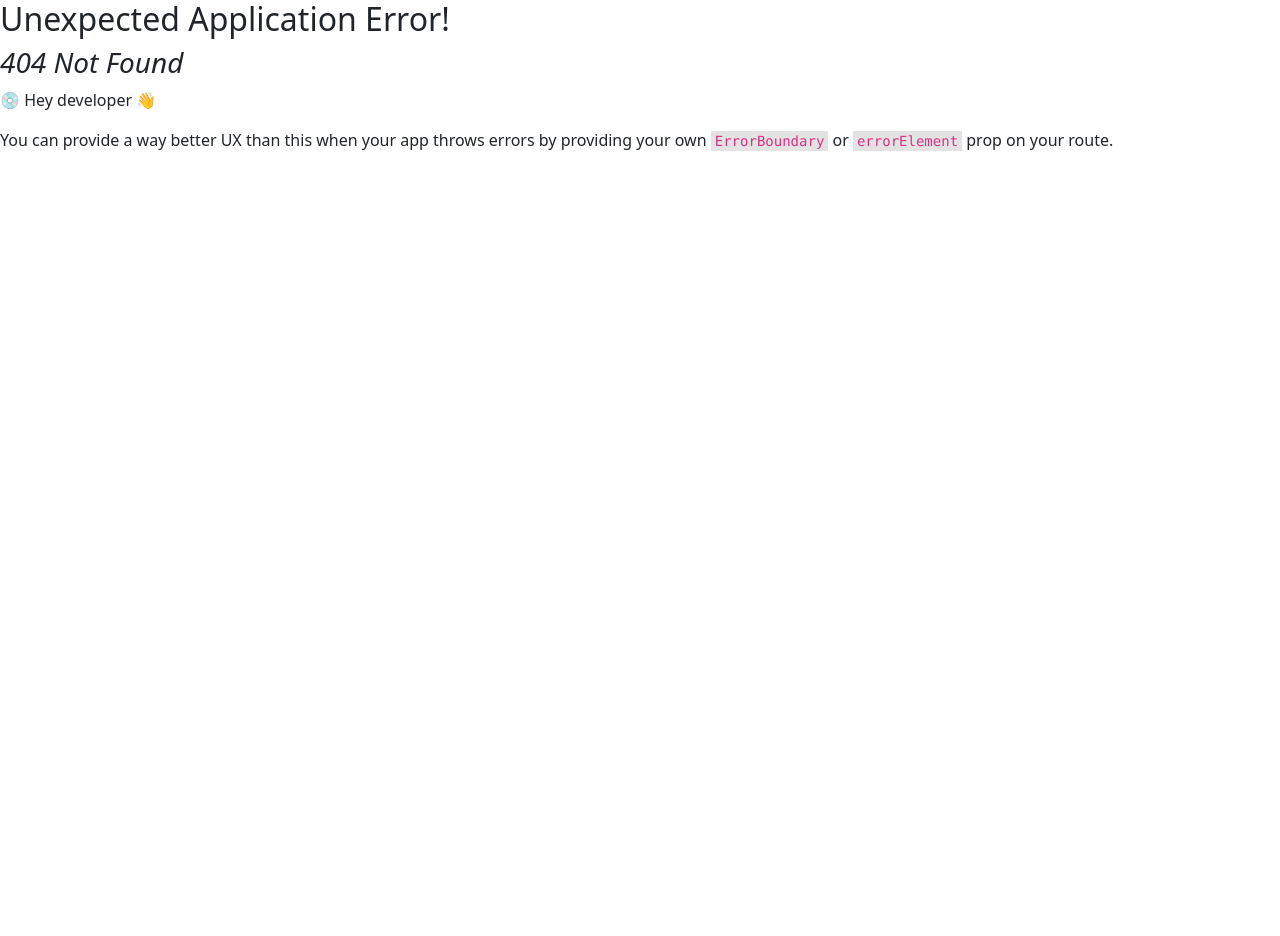
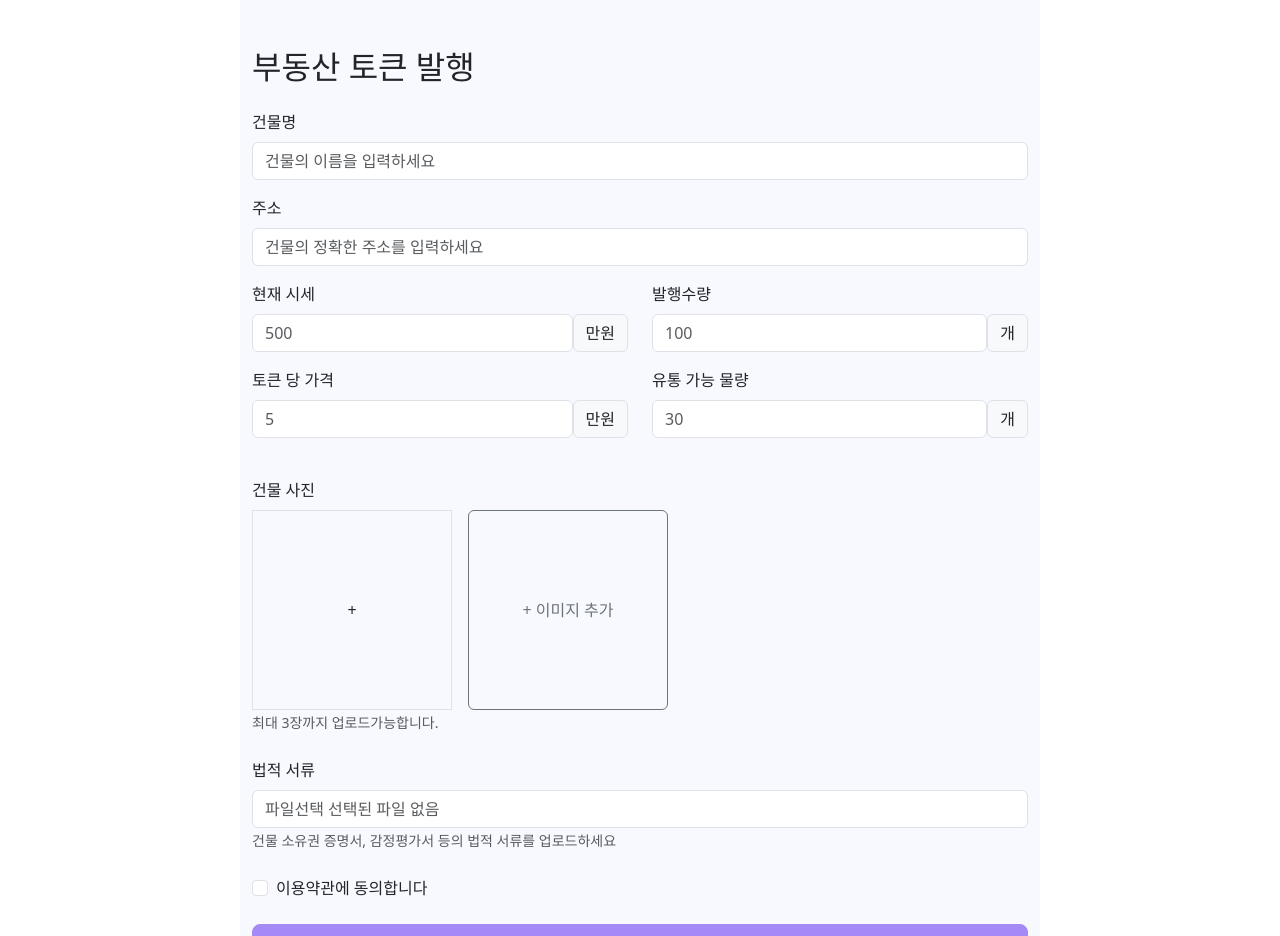
Before and after one commit to Pda5th-SolZipMoa/front, a React (Vite) app: page /property_create in a window 1280 px wide. Before the commit this address had no page. Shown: the top 936 px of the page. Before the commit the page ends 800 px from the top, so only its background shows below. Built offline with nearby package versions, Linux system fonts and the light colour scheme.

Commit message:
feat: 부동산 토큰 발행 페이지 초기 생성 #10

```diff
--- /dev/null
+++ b/src/pages/property_create/FormContents.jsx
@@ -0,0 +1,116 @@
+import React, { useState, useEffect } from 'react';
+import { Row, Col } from 'react-bootstrap';
+import { PropertyInput } from './FormInput';
+
+export const PropertyContents = ({ formData, setFormData }) => {
+  const [isAddressOpen, setIsAddressOpen] = useState(false);
+
+  // 스크립트 로드 함수
+  const loadKakaoScript = () => {
+    if (!document.getElementById('kakao-postcode-script')) {
+      const script = document.createElement('script');
+      script.id = 'kakao-postcode-script';
+      script.src = 'https://t1.daumcdn.net/mapjsapi/bundle/postcode/prod/postcode.v2.js';
+      script.async = true;
+      document.body.appendChild(script);
+    }
+  };
+
+  // 컴포넌트 마운트 시 스크립트 로드
+  useEffect(() => {
+    loadKakaoScript();
+  }, []);
+
+  const handleAddressClick = () => {
+    if (!window.daum || !window.daum.Postcode) {
+      console.error('Kakao API script is not loaded');
+      return;
+    }
+    setIsAddressOpen(true);
+    new window.daum.Postcode({
+      oncomplete: function (data) {
+        // 주소 데이터를 가져오면 formData 업데이트
+        setFormData({ ...formData, address: data.address });
+        setIsAddressOpen(false);
+      },
+      onclose: function () {
+        setIsAddressOpen(false); // 모달 닫기 시 상태 업데이트
+      },
+    }).open();
+  };
+
+  return (
+    <div className="mb-4">
+      <PropertyInput
+        label="건물명"
+        placeholder="건물의 이름을 입력하세요"
+        value={formData.buildingName}
+        onChange={(e) =>
+          setFormData({ ...formData, buildingName: e.target.value })
+        }
+      />
+
+      <PropertyInput
+        label="주소"
+        placeholder="건물의 정확한 주소를 입력하세요"
+        value={formData.address}
+        onClick={handleAddressClick} // 클릭 시 API 호출
+        readOnly // 텍스트 필드 직접 입력 방지
+      />
+
+      <Row>
+        <Col>
+          <PropertyInput
+            label="현재 시세"
+            type="number"
+            placeholder="500"
+            value={formData.currentPrice}
+            onChange={(e) =>
+              setFormData({ ...formData, currentPrice: e.target.value })
+            }
+            suffix="만원"
+          />
+        </Col>
+        <Col>
+          <PropertyInput
+            label="발행수량"
+            type="number"
+            placeholder="100"
+            value={formData.totalSupply}
+            onChange={(e) =>
+              setFormData({ ...formData, totalSupply: e.target.value })
+            }
+            suffix="개"
+          />
+        </Col>
+      </Row>
+
+      <Row>
+        <Col>
+          <PropertyInput
+            label="토큰 당 가격"
+            type="number"
+            placeholder="5"
+            value={formData.tokenPrice}
+            onChange={(e) =>
+              setFormData({ ...formData, tokenPrice: e.target.value })
+            }
+            suffix="만원"
+          />
+        </Col>
+        <Col>
+          <PropertyInput
+            label="유통 가능 물량"
+            type="number"
+            placeholder="30"
+            value={formData.availableTokens}
+            onChange={(e) =>
+              setFormData({ ...formData, availableTokens: e.target.value })
+            }
+            suffix="개"
+          />
+        </Col>
+      </Row>
+    </div>
+  );
+};
--- /dev/null
+++ b/src/pages/property_create/FormDocs.jsx
@@ -0,0 +1,20 @@
+import React from 'react';
+import { Form } from 'react-bootstrap';
+
+export const PropertyDocs = ({ formData, setFormData }) => {
+  return (
+    <Form.Group className="mb-4">
+      <Form.Label>법적 서류</Form.Label>
+      <Form.Control
+        type="text"
+        placeholder="파일선택 선택된 파일 없음"
+        readOnly
+        value={formData.legalDocs}
+        onChange={(e) => setFormData({...formData, legalDocs: e.target.value})}
+      />
+      <Form.Text className="text-muted">
+        건물 소유권 증명서, 감정평가서 등의 법적 서류를 업로드하세요
+      </Form.Text>
+    </Form.Group>
+  );
+};
--- /dev/null
+++ b/src/pages/property_create/FormIndex.jsx
@@ -0,0 +1,66 @@
+import React, { useState } from 'react';
+import { Container, Form, Button } from 'react-bootstrap';
+import { PropertyContents } from './FormContents';
+import { PropertyPhoto } from './FormPhoto';
+import { PropertyDocs } from './FormDocs';
+import 'bootstrap/dist/css/bootstrap.min.css';
+
+const PropertyCreate = () => {
+  const [images, setImages] = useState([null]);
+  const [formData, setFormData] = useState({
+    buildingName: '',
+    address: '',
+    currentPrice: '',
+    totalSupply: '',
+    tokenPrice: '',
+    availableTokens: '',
+    legalDocs: '',
+    legalNotice: false,
+  });
+
+  const handleSubmit = (e) => {
+    e.preventDefault();
+    console.log('Form submitted:', formData);
+    console.log('Images:', images);
+  };
+
+  return (
+    <Container
+      className="py-5"
+      style={{ maxWidth: '800px', backgroundColor: '#f8f9ff' }}
+    >
+      <h2 className="mb-4">부동산 토큰 발행</h2>
+
+      <Form onSubmit={handleSubmit}>
+        <PropertyContents formData={formData} setFormData={setFormData} />
+        <PropertyPhoto images={images} setImages={setImages} />
+        <PropertyDocs formData={formData} setFormData={setFormData} />
+
+        <Form.Group className="mb-4">
+          <Form.Check
+            type="checkbox"
+            label="이용약관에 동의합니다"
+            checked={formData.legalNotice}
+            onChange={(e) =>
+              setFormData({ ...formData, legalNotice: e.target.checked })
+            }
+          />
+        </Form.Group>
+
+        <div className="d-grid">
+          <Button
+            variant="primary"
+            type="submit"
+            size="lg"
+            disabled={!formData.legalNotice}
+            style={{ backgroundColor: '#7950f2', borderColor: '#7950f2' }}
+          >
+            토큰 발행 신청하기
+          </Button>
+        </div>
+      </Form>
+    </Container>
+  );
+};
+
+export default PropertyCreate;
--- /dev/null
+++ b/src/pages/property_create/FormInput.jsx
@@ -0,0 +1,30 @@
+import React from 'react';
+import { Form } from 'react-bootstrap';
+
+export const PropertyInput = ({
+  label,
+  placeholder,
+  value,
+  onChange,
+  onClick,
+  type = 'text',
+  suffix,
+  readOnly,
+}) => {
+  return (
+    <Form.Group className="mb-3">
+      <Form.Label>{label}</Form.Label>
+      <div className="d-flex">
+        <Form.Control
+          type={type}
+          placeholder={placeholder}
+          value={value}
+          onChange={onChange}
+          onClick={onClick} // 클릭 이벤트 전달
+          readOnly={readOnly} // 읽기 전용 여부
+        />
+        {suffix && <span className="input-group-text">{suffix}</span>}
+      </div>
+    </Form.Group>
+  );
+};
--- /dev/null
+++ b/src/pages/property_create/FormPhoto.jsx
@@ -0,0 +1,69 @@
+import React from 'react';
+import { Form, Image, Button } from 'react-bootstrap';
+
+export const PropertyPhoto = ({ images, setImages }) => {
+  const handleImageChange = (e, index) => {
+    const newImages = [...images];
+    const file = e.target.files[0];
+    if (file) {
+      const reader = new FileReader();
+      reader.onloadend = () => {
+        newImages[index] = reader.result;
+        setImages(newImages);
+      };
+      reader.readAsDataURL(file);
+    }
+  };
+
+  const addImageField = () => {
+    if (images.length < 3) {
+      setImages([...images, null]);
+    }
+  };
+
+  return (
+    <Form.Group className="mb-4">
+      <Form.Label>건물 사진</Form.Label>
+      <div className="d-flex flex-wrap gap-3">
+        {images.map((image, index) => (
+          <div key={index} className="position-relative" style={{ width: '200px', height: '200px' }}>
+            {image ? (
+              <Image
+                src={image}
+                alt={`Building ${index + 1}`}
+                style={{ width: '200px', height: '200px', objectFit: 'cover' }}
+              />
+            ) : (
+              <div
+                className="d-flex justify-content-center align-items-center border"
+                style={{ width: '200px', height: '200px', cursor: 'pointer' }}
+                onClick={() => document.getElementById(`image-input-${index}`).click()}
+              >
+                <span>+</span>
+              </div>
+            )}
+            <Form.Control
+              id={`image-input-${index}`}
+              type="file"
+              className="d-none"
+              accept="image/*"
+              onChange={(e) => handleImageChange(e, index)}
+            />
+          </div>
+        ))}
+        {images.length < 3 && (
+          <Button
+            variant="outline-secondary"
+            onClick={addImageField}
+            style={{ width: '200px', height: '200px' }}
+          >
+            + 이미지 추가
+          </Button>
+        )}
+      </div>
+      <Form.Text className="text-muted">
+        최대 3장까지 업로드가능합니다.
+      </Form.Text>
+    </Form.Group>
+  );
+};
--- a/src/routers/AppRouter.jsx
+++ b/src/routers/AppRouter.jsx
@@ -4,6 +4,7 @@ import Signup from '../pages/home/Signup';
 import Login from '../pages/home/Login';
 import DetailIndex from '../pages/property_detail/info/DetailIndex';
 import TradeMain from '../pages/property_detail/trade/TradeMain';
+import FormIndex from '../pages/property_create/FormIndex'
 
 const AppRouter = createBrowserRouter([
   {
@@ -26,6 +27,10 @@ const AppRouter = createBrowserRouter([
     path: '/property/:id/trade',
     element: <TradeMain />,
   },
+  {
+    path: '/property_create',
+    element: <FormIndex />,
+  },
 ]);
 
 export default AppRouter;
```
